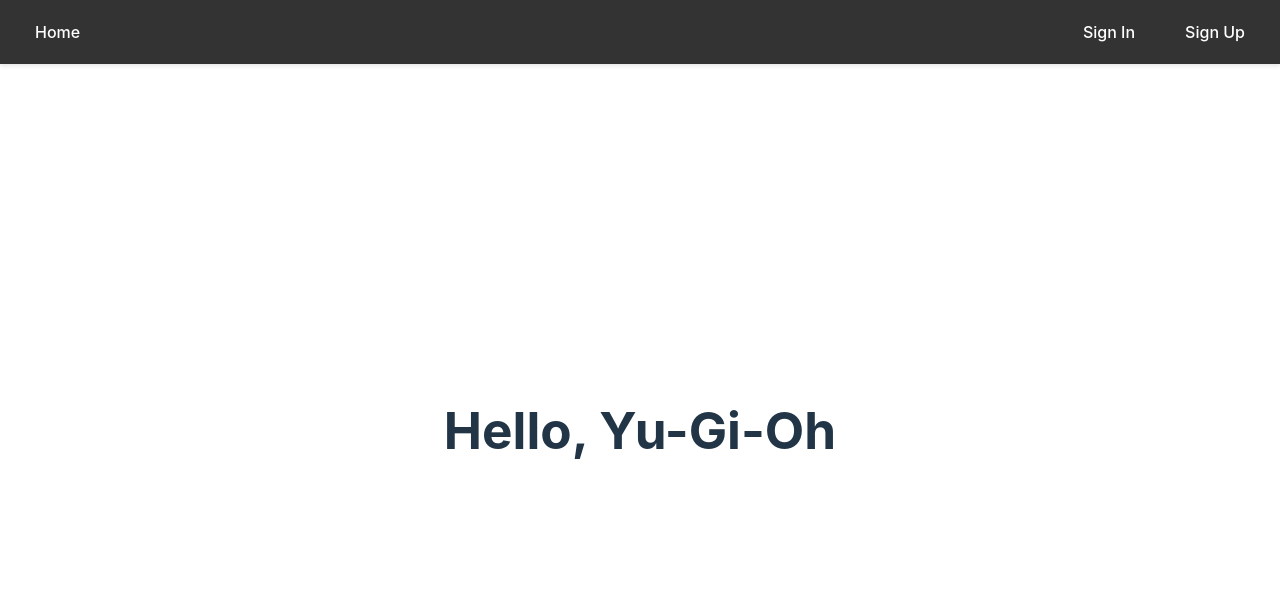
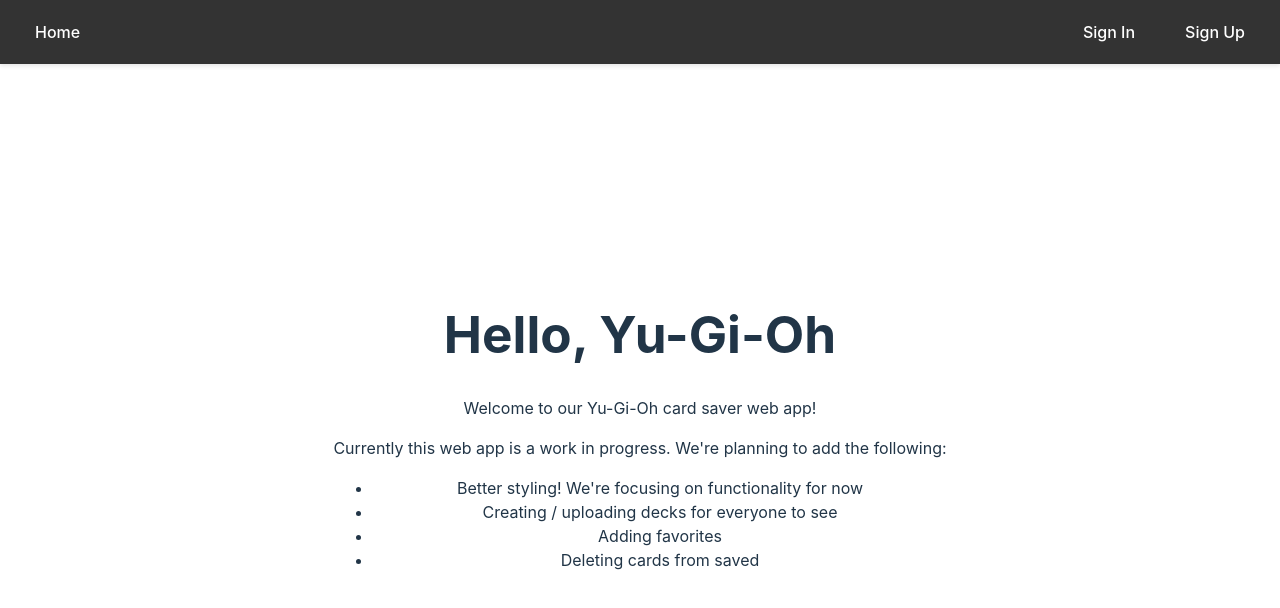
Before and after one commit to JoseG777/FE_YGH, a Vue app: page / in a window 1280 px wide. Shown: the top 608 px of the page. Built offline with nearby package versions, Linux system fonts and the light colour scheme; no server answers.

Commit message:
updated home page

```diff
--- a/src/views/HomePage.vue
+++ b/src/views/HomePage.vue
@@ -1,13 +1,17 @@
 <template>
-    <div>
-      <h1> Hello, Yu-Gi-Oh </h1>
-    </div>
+  <div>
+    <h1> Hello, Yu-Gi-Oh </h1>
+    <p> Welcome to our Yu-Gi-Oh card saver web app! </p>
+    <p> Currently this web app is a work in progress. We're planning to add the following:</p>
+    <ul>
+      <li> Better styling! We're focusing on functionality for now </li>
+      <li> Creating / uploading decks for everyone to see </li>
+      <li> Adding favorites </li>
+      <li> Deleting cards from saved </li>
+    </ul>
+  </div>
 </template>
 
-<script setup>
+<script setup></script>
 
-</script>
-
-<style scoped>
-
-</style>
+<style scoped></style>
```
Also changed, not shown: 1 other file (tests, documents, lock files or other folders).
